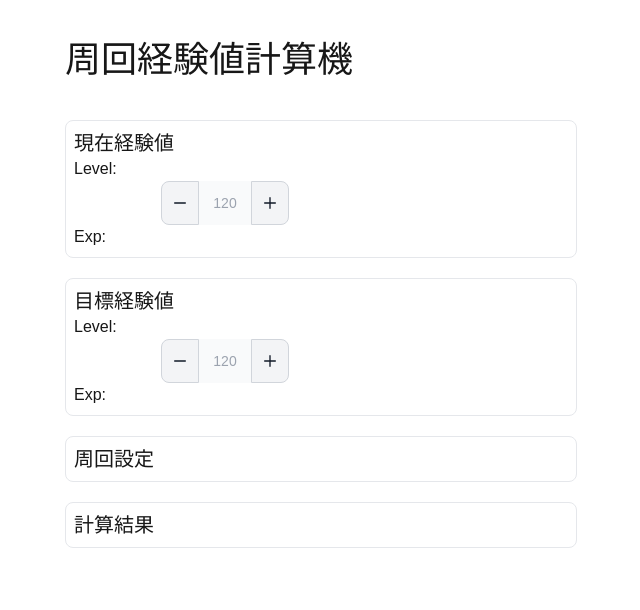
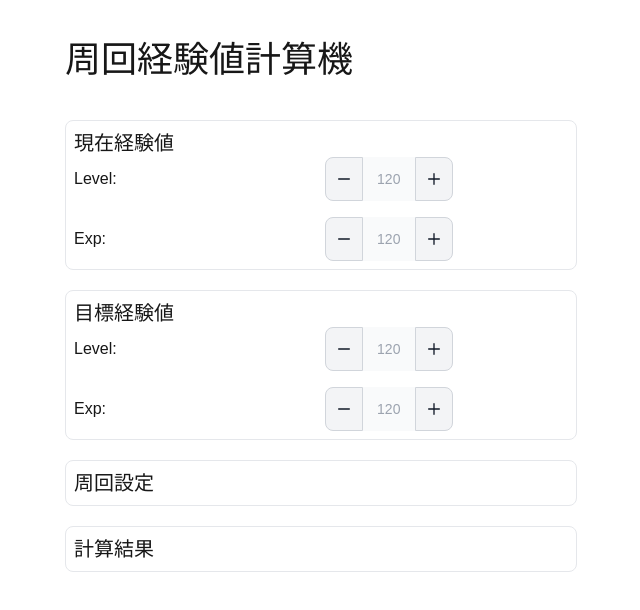
Before and after one commit to kanade2001/azurlane-webtool, a Next.js app: page /exp-calculator in a window 1280 px wide. Shown: the top 610 px of the page, without its empty margins (319-959 px from the left). Built offline with nearby package versions, Linux system fonts and the light colour scheme.

Commit message:
Feat-Gridに整列

```diff
--- a/src/app/exp-calculator/_components/exp-field/index.tsx
+++ b/src/app/exp-calculator/_components/exp-field/index.tsx
@@ -8,11 +8,12 @@ export default function ExpField({ label }: ExpFieldProps) {
   return (
     <div className="mb-5 rounded-lg border p-2">
       <h2 className="text-xl">{label}</h2>
-      <h3>Level:</h3>
-
-      <NumberInput />
-
-      <h3>Exp:</h3>
+      <div className="grid grid-cols-[1fr_3fr] items-center justify-items-start gap-4">
+        <h3> Level:</h3>
+        <NumberInput />
+        <h3> Exp:</h3>
+        <NumberInput />
+      </div>
     </div>
   );
 }
```
